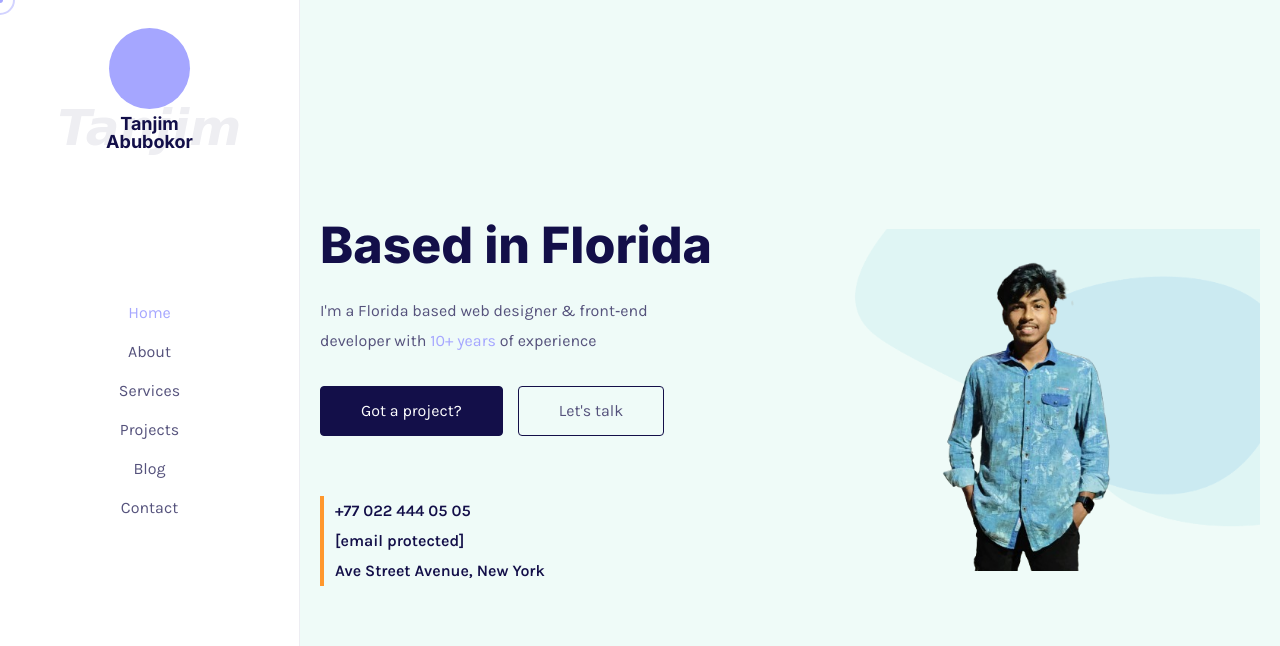
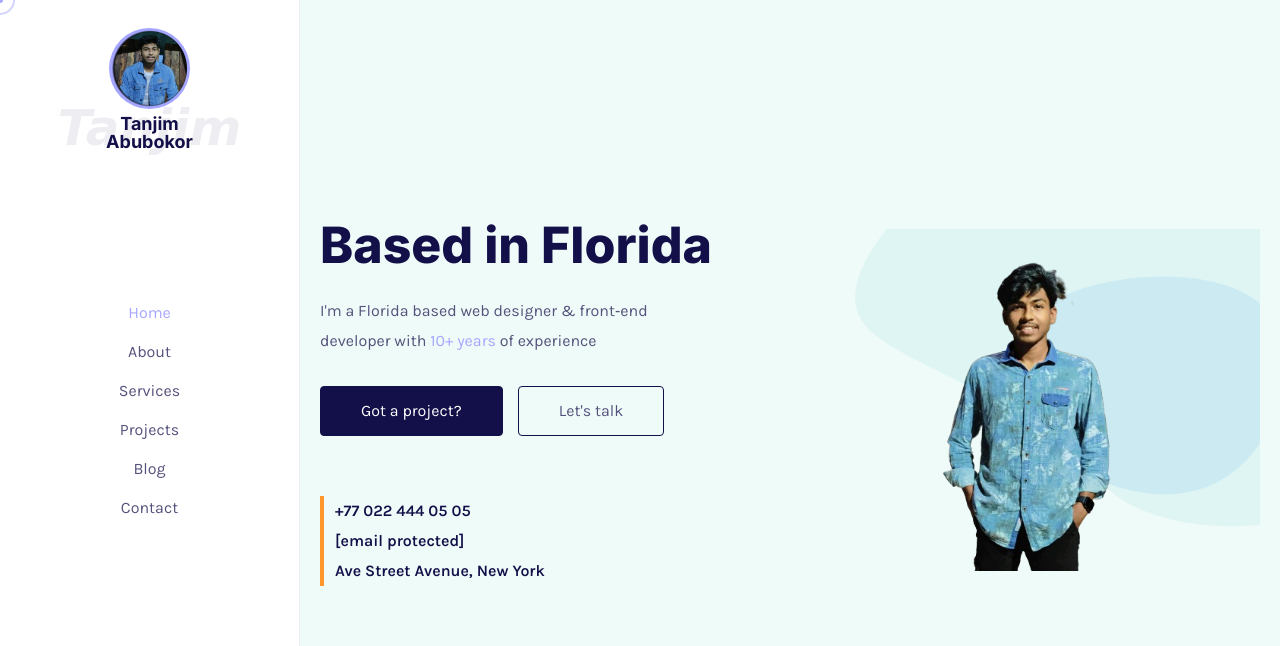
Before and after one commit to tanjim-abubokor/tanjim-abubokor.github.io, a plain HTML site: page index.html in a window 1280 px wide. Shown: the top 646 px of the page. Drawn offline with nearby package versions, Linux system fonts and the light colour scheme; no server answers; a script that the page names is missing; a web font is replaced by a local one.

Commit message:
Update index.html

```diff
--- a/index.html
+++ b/index.html
@@ -82,7 +82,7 @@
 <div class="author">
 <div class="image">
 <img src="img/thumbs/1-1.jpg" alt />
-<div class="main" data-img-url="img/about/1.jpg"></div>
+<div class="main" data-img-url="img/about/1.png"></div>
 </div>
 <div class="name">
 <h3><span>Tanjim<span class="back">Tanjim Abubokor</span></span></h3>
```
